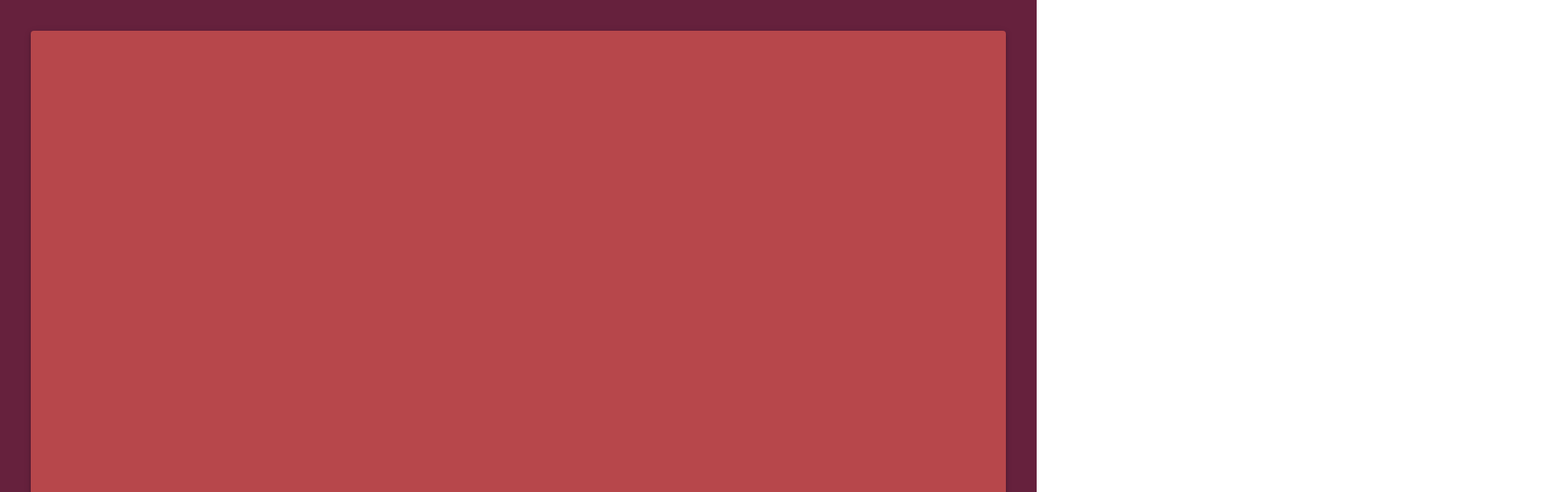
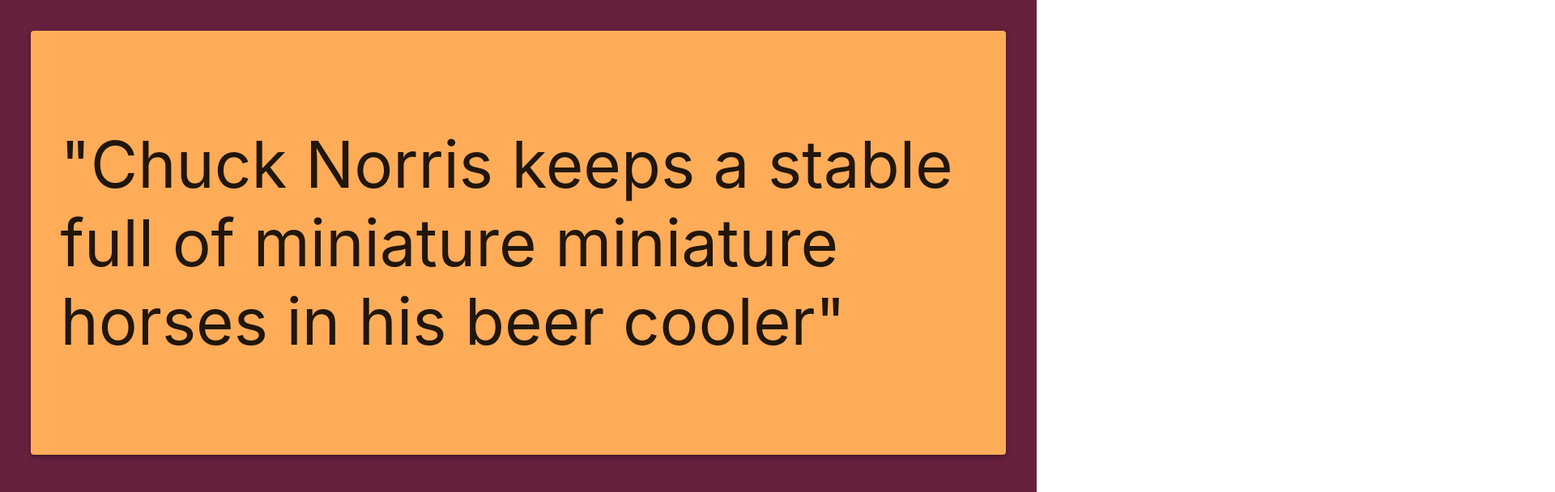
Before and after one commit to eduveliz/Cypress-Examples-Integration, a React (Create React App) app: page /norris in a window 1280 px wide. Shown: the top 608 px of the page at 81% size, 1920 px wide, since content can reach past the window. Built offline with nearby package versions, Linux system fonts and the light colour scheme.

Commit message:
implement axios

```diff
--- a/src/pages/Panel/components/chuck/Norris.js
+++ b/src/pages/Panel/components/chuck/Norris.js
@@ -1,20 +1,37 @@
 import Paper from "@mui/material/Paper";
 import Button from "@mui/material/Button";
+import {useState} from "react";
+import axios from "axios";
 
 function Norris() {
+
+    const [joke, setJoke] = useState("Chuck Norris keeps a stable full of miniature miniature horses in his beer cooler");
+
+    const getJoke = () => {
+        axios.get(`https://api.chucknorris.io/jokes/random`)
+            .then(res => {
+                const joke = res.data.value;
+                setJoke(joke)
+            })
+    }
+
     return (
         <div style={{padding: '3%', height: '100vh', backgroundColor: '#66213d'}}>
 
-            <Paper elevation={3} style={{backgroundColor: '#b7474b', padding: '3%'}}>
-                <p style={{fontSize: '40rem'}}> "Chuck Norris keeps a stable full of miniature miniature horses in his
-                    beer cooler."</p>
+            <Paper elevation={3} style={{backgroundColor: '#ffac59', padding: '3%'}}>
+                <p style={{fontSize: '5rem'}}> "{joke}"</p>
             </Paper>
 
-            <div style={{width: '100%', display: 'grid', placeContent: 'center', marginTop:'3rem'}}>
-                <Button variant="outlined" style={{color: '#ffac59', fontSize: '2rem'}}>Get new joke </Button>
+            <div style={{width: '100%', display: 'grid', placeContent: 'center', marginTop: '3rem'}}>
+                <Button
+                    onClick={() => {
+                        getJoke()
+                    }}
+                    variant="outlined"
+                    style={{color: '#ffac59', fontSize: '2rem'}}>
+                    Get new joke
+                </Button>
             </div>
-
-
         </div>
     );
 }
```
